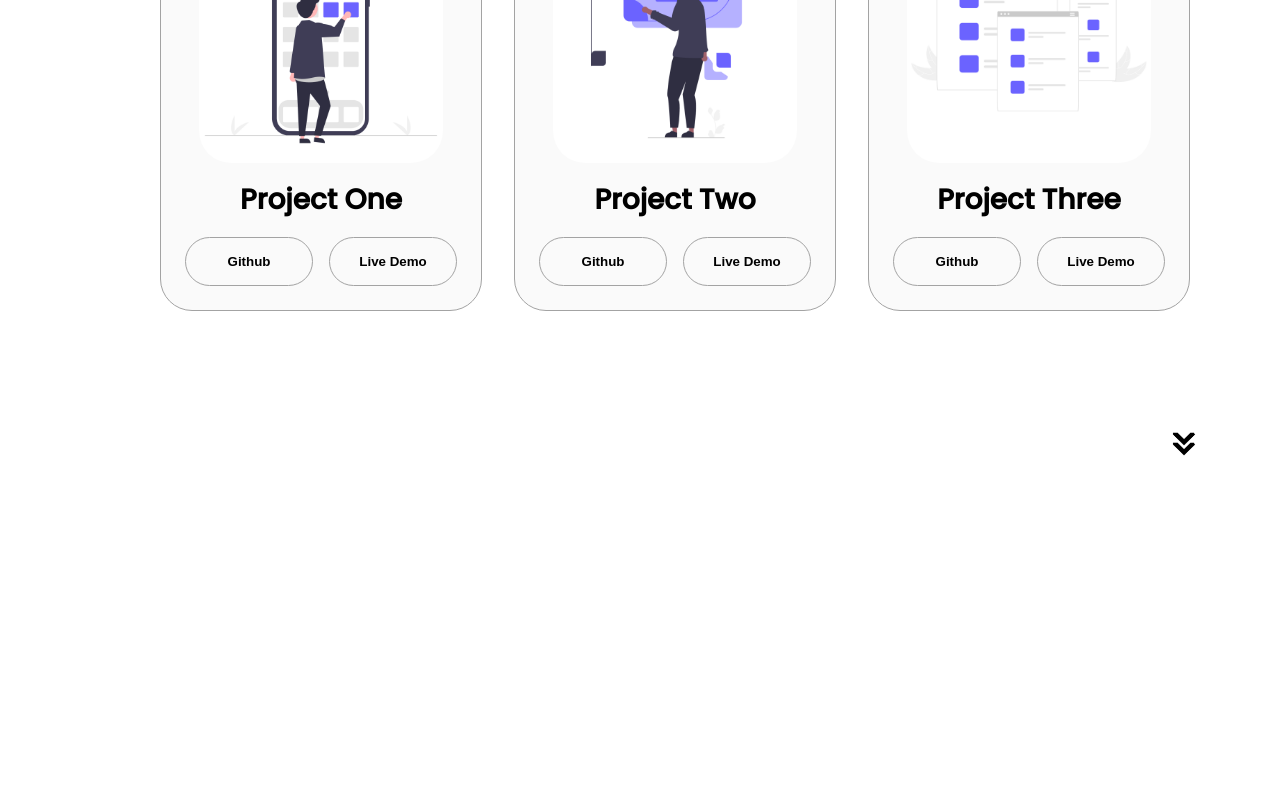
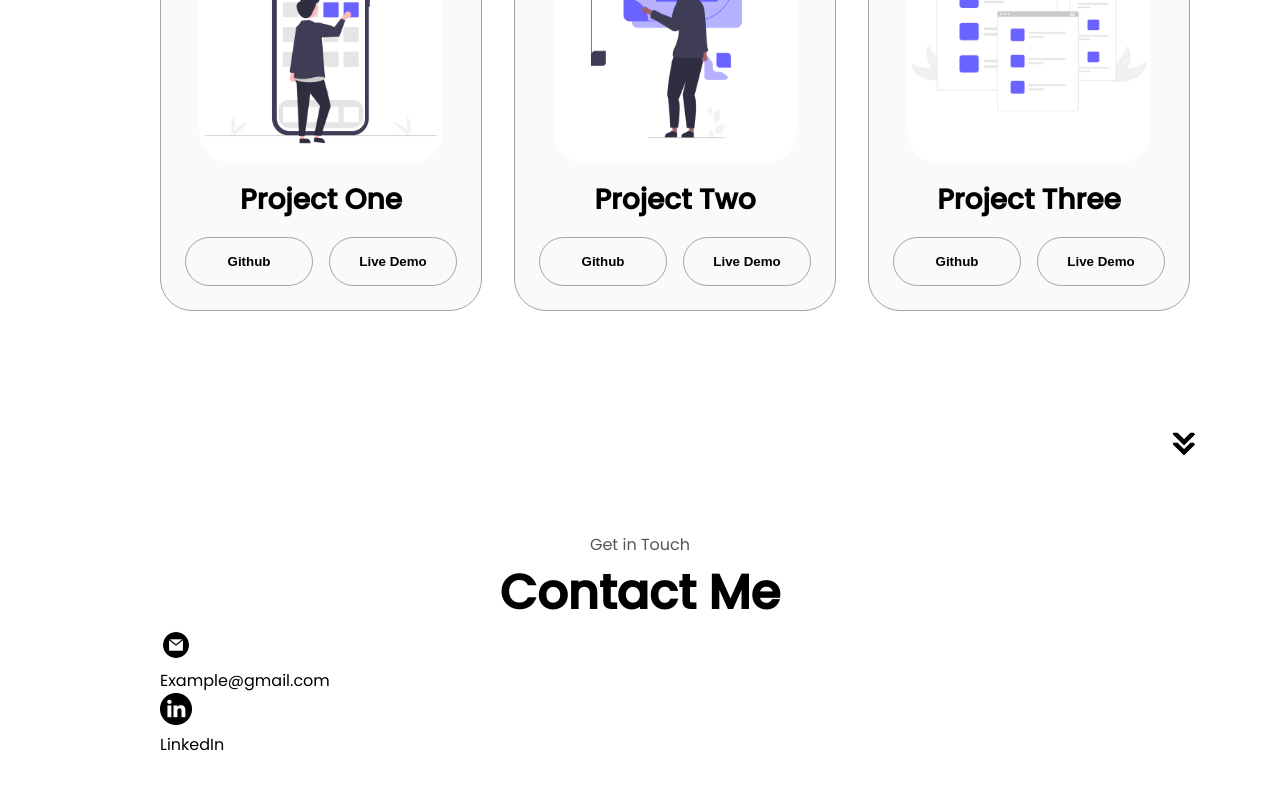
Before and after one commit to YouBou/portfolio, a plain HTML site: page index.html in a window 1280 px wide. Shown: the part 2580-3370 px from the top of the page. Before the commit the page ends 3080 px from the top, so only its background shows below. Drawn offline with Linux system fonts and the light colour scheme.

Commit message:
[feat] コンタクトセクションのhtmlを追加

```diff
--- a/index.html
+++ b/index.html
@@ -351,6 +351,28 @@
         onclick="location.href=window.location.pathname + '#contact'"
       >
     </section>
-      <script src="script.js"></script>
+    <section id="contact">
+      <p class="section__text__p1">Get in Touch</p>
+      <h1 class="title">Contact Me</h1>
+      <div class="contact-info-upper-container">
+        <div class="contact-info-container">
+          <img
+            src="./assets/email.png"
+            alt="Email icon"
+            class="icon contact-icon email-icon"
+          >
+          <p><a href="mailto:hoge@gmail.com">Example@gmail.com</a></p>
+        </div>
+        <div class="contact-info-container">
+          <img
+            src="./assets/linkedin.png"
+            alt="LinkedIn icon"
+            class="icon contact-icon"
+          >
+          <p><a href="https://www.linkedin.com">LinkedIn</a></p>
+        </div>
+      </div>
+    </section>
+    <script src="script.js"></script>
   </body>
 </html>
```
